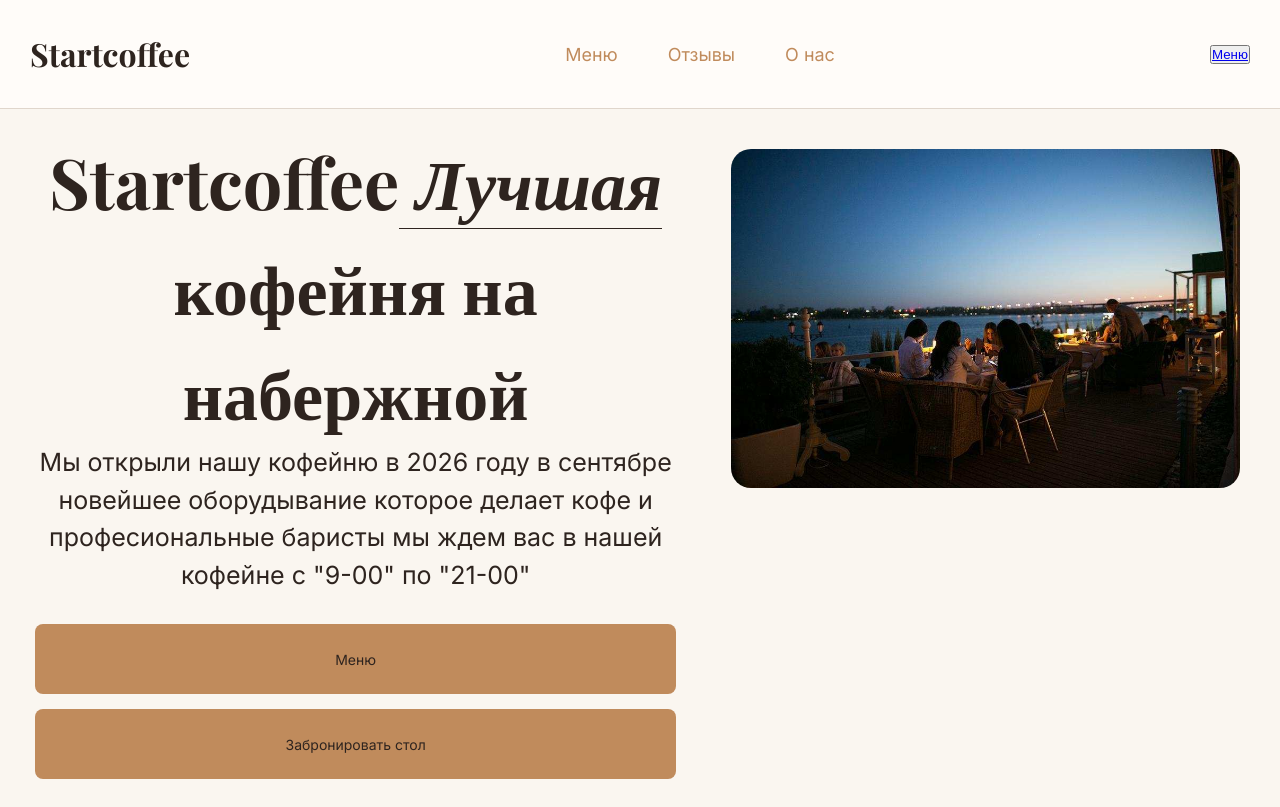
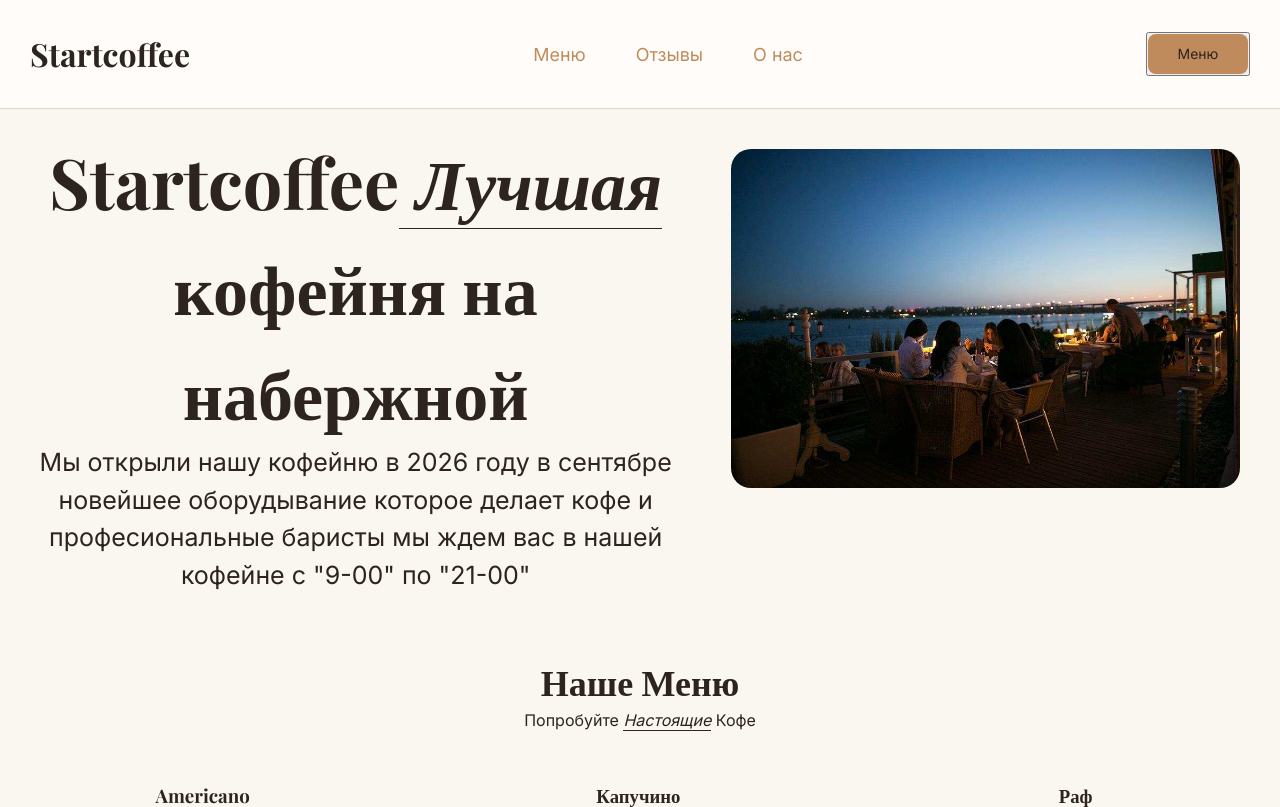
Before and after one commit to igorpopovfrontend/Startcoffee, a plain HTML site: page index.html in a window 1280 px wide. Shown: the top 807 px of the page. Drawn offline with nearby package versions, Linux system fonts and the light colour scheme; a web font is replaced by a local one.

Commit message:
Add files via upload

```diff
--- a/index.html
+++ b/index.html
@@ -20,7 +20,7 @@
         <li><a href="#about">О нас</a></li>
       </ul>
     </nav>
-    <button><a href="#menu">Меню</a></button>
+    <button><a href="#menu" class="btn">Меню</a></button>
   </header>
   <main>
     <section class="hero_container"  id="about">
@@ -28,8 +28,6 @@
         <h2>Startcoffee<em> Лучшая </em>кофейня на набержной</h2>
         <p>Мы открыли нашу кофейню в 2026 году в сентябре новейшее оборудывание которое делает кофе и професиональные баристы мы ждем вас в нашей кофейне с "9-00" по "21-00"</p>
         <div class="button_hero">
-        <button id="#">Меню</button>
-        <button id="#">Забронировать стол</button>
         </div>
       </div>
       <div class="imgs">
--- a/style.css
+++ b/style.css
@@ -47,11 +47,16 @@ h1, h2, h3 {
   width: 100px;
   border-radius: 8px;
   border: none;
+  outline: none;
   background-color: #c08b5c;
   color: #2e241f;
   font-size: 14px;
   font-family: 'Inter', sans-serif;
+  text-decoration: none;
+  display: inline-block;
   transition: 0.3s;
+  text-align: center;
+  line-height: 40px;
 }
 .btn:hover {
   background-color: #8b5e3c;
@@ -75,28 +80,6 @@ padding: 20px;
 }
 .hero_div p {
   font-size: 25px
-}
-.button_hero{
-display: flex;
-justify-content: center;
-flex-direction: column;
-gap: 15px;
-margin-top: 30px;
-}
-.button_hero button{
-  width: 250px;
-  height: 70px;
-  background-color: #c08b5c;
-  border: none;
-  border-radius: 8px;
-  font-size: 14px;
-  font-family: 'Inter', sans-serif;
-  color: #2e241f;
-  transition: 0.3s;
-  width: 100%;
-}
-.button_hero button:hover {
-  background-color: #8b5e3c;
 }
 em {
  font-style: italic;
```
